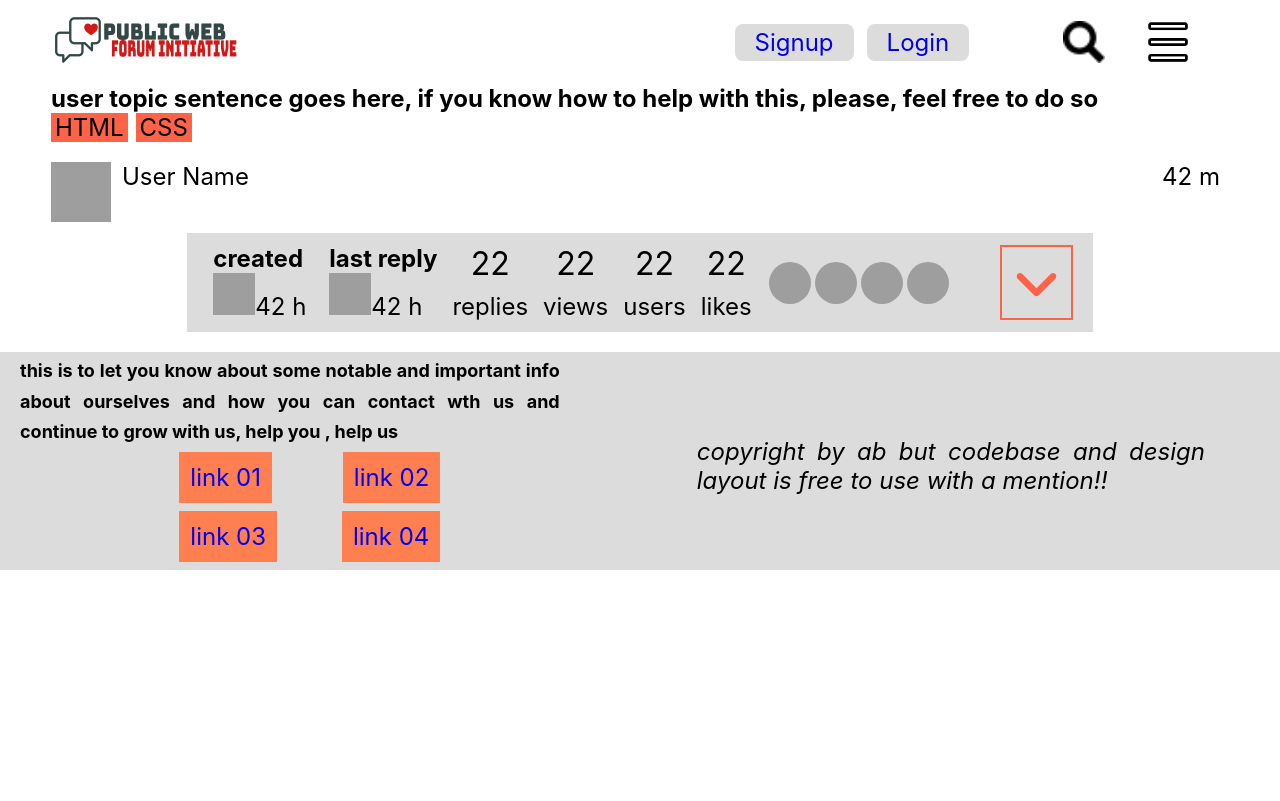
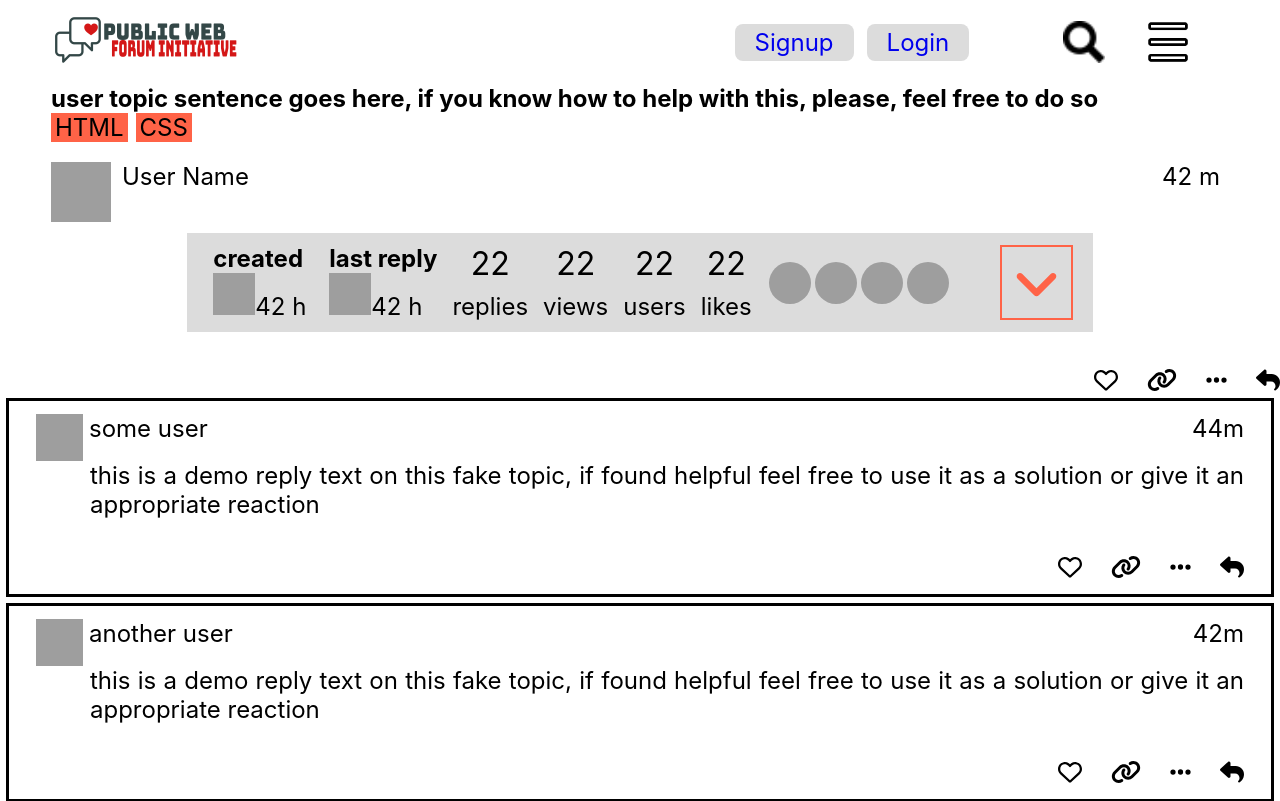
Before and after one commit to bappyasif/public-forum-an-attempt, a React (Create React App) app: page /public-forum-an-attempt/topic/1 in a window 1280 px wide. Shown: the top 801 px of the page. Built offline with nearby package versions, Linux system fonts and the light colour scheme; grey boxes are pictures that could not be loaded.

Commit message:
introducied reactions picker to original user post as well

```diff
--- a/src/components/pages/topic-route/index.js
+++ b/src/components/pages/topic-route/index.js
@@ -1,18 +1,31 @@
-import React from 'react'
+import React, { useState } from 'react'
 import { useParams } from 'react-router-dom'
 import FooterContents from '../../forum-dashboard/footer-content'
 import HeaderUI from '../../header-section'
+import UserActions from '../../user-actions'
 import UserReplies from '../../user-replies'
 import UserTopic from '../../user-topic'
 
 function TopicPage() {
     let params = useParams()
-    console.log(params, 'params!!')
+
+    let [showReactions, setShowReactions] = useState(false)
+
+    let handleMouseMovedIn = () => setShowReactions(true)
+
+    let handleMouseMovedOut = () => setShowReactions(false)
+
+    // console.log(params, 'params!!', showReactions)
     return (
         <main className='topic-page'>
             <HeaderUI />
             {params.topicId && <UserTopic />}
-            {params.topicId && Math.random() > .4 && <UserReplies />}
+            {/* {params.topicId && <UserActions showReactions={showReactions} handleMouseIn={handleMouseMovedIn} handleMouseOut={handleMouseMovedOut} originalUserPost={true} />} */}
+            {/* <div>{params.topicId && <UserActions showReactions={showReactions} handleMouseIn={handleMouseMovedIn} handleMouseOut={handleMouseMovedOut} />}</div> */}
+            {params.topicId && <UserActions showReactions={showReactions} handleMouseIn={handleMouseMovedIn} handleMouseOut={handleMouseMovedOut} />}
+            <div onMouseEnter={handleMouseMovedOut}>{params.topicId && <UserReplies />}</div>
+            {/* {params.topicId && <UserReplies />} */}
+            {/* {params.topicId && <UserReplies showReactions={showReactions} handleMouseIn={handleMouseMovedIn} handleMouseOut={handleMouseMovedOut} />} */}
             <FooterContents />
         </main>
     )
--- a/src/components/user-actions/index.js
+++ b/src/components/user-actions/index.js
@@ -4,7 +4,7 @@ import {faBookmark, faGrin, faHandSpock, faHeart} from "@fortawesome/free-regula
 import React, { useState } from 'react'
 import "./styles.css"
 
-function UserActions({showReactions, handleMouseIn, handleMouseOut}) {
+function UserActions({showReactions, handleMouseIn, handleMouseOut, originalUserPost}) {
     let [optionsVisible, setOptionsVisible] = useState(false)
     let handleOptionsVisible = () => setOptionsVisible(true)
     let handleOptionsHidden = () => setOptionsVisible(false)
--- a/src/components/user-actions/styles.css
+++ b/src/components/user-actions/styles.css
@@ -11,7 +11,8 @@
 }
 
 .user-actions .reactions-picker,
-.user-actions .fold-down {
+.user-actions .fold-down,
+.fold-down {
     position: absolute;
     display: flex;
     gap: 17px;
@@ -21,7 +22,8 @@
 }
 
 .user-actions .reactions-picker,
-.user-actions .fold-down {
+.user-actions .fold-down,
+.fold-down {
     top: -45px;
     right: 162px;
 }
@@ -37,6 +39,7 @@
     }
 }
 
+.user-actions .fold-down,
 .fold-down {
     visibility: hidden;
     animation: reactions-fold .2s linear 1;
```
Also changed, not shown: src/components/pages/topic-route/styles.css (+21 -0 lines).
